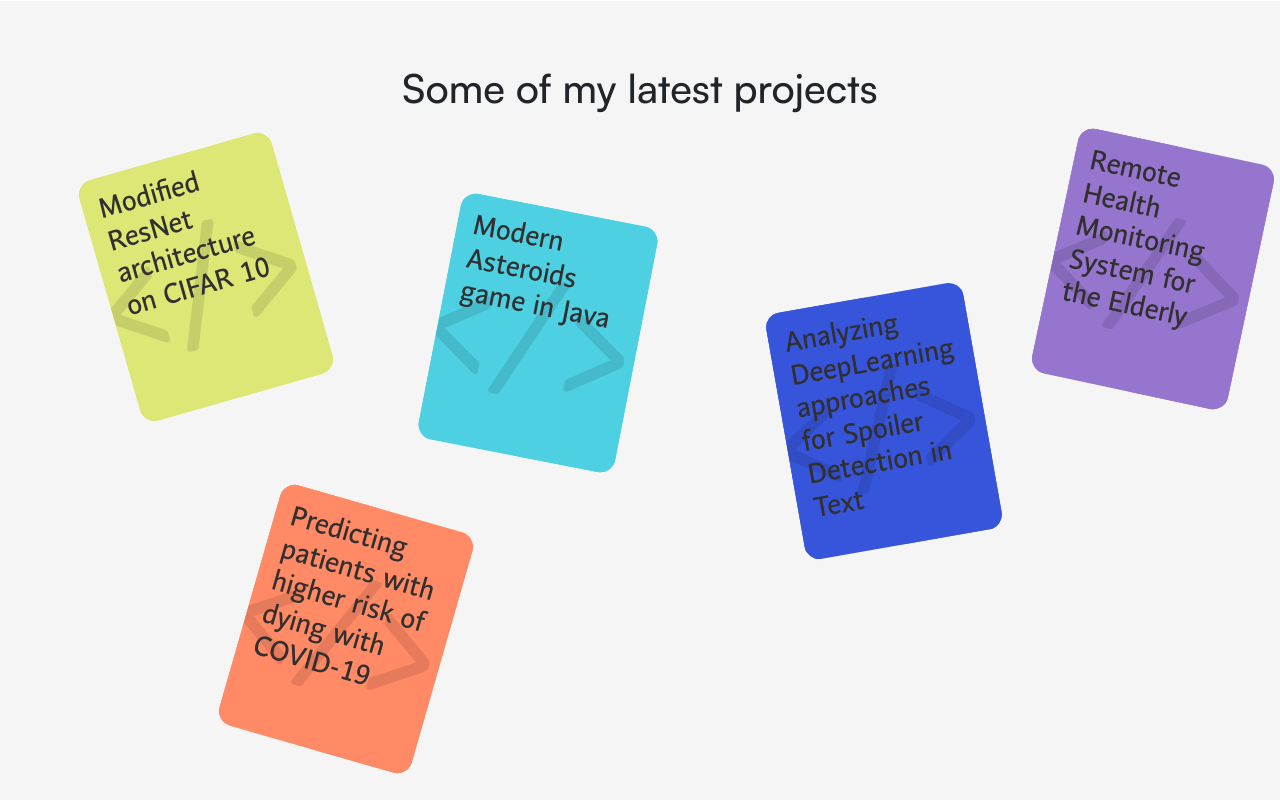
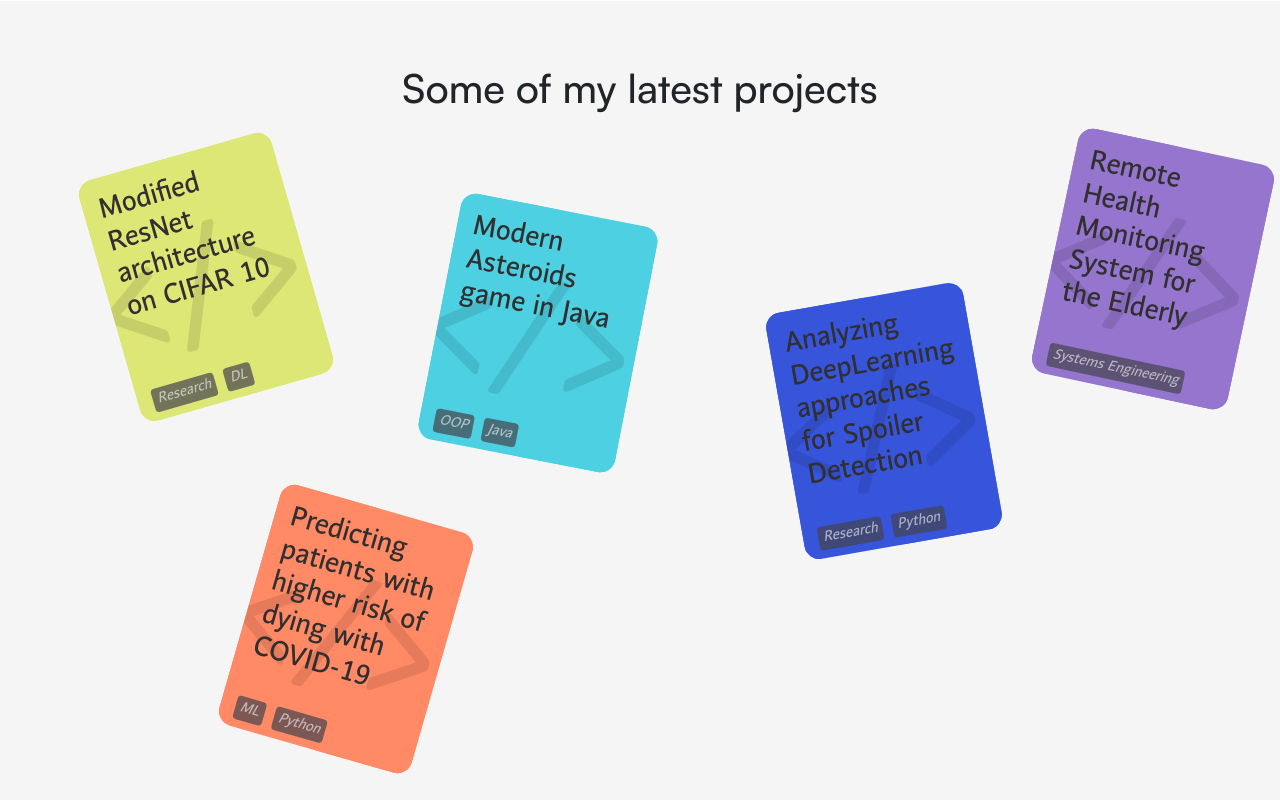
Before and after one commit to anorak-k/portfolio, a React (Create React App) app: page / in a window 1280 px wide. Shown: the part 759-1559 px from the top of the page. Built offline with nearby package versions, Linux system fonts and the light colour scheme.

Commit message:
Add. Project tags to Project and disable project card detailed view temp

```diff
--- a/src/App.css
+++ b/src/App.css
@@ -681,7 +681,7 @@ h1 {
 .asterisk-text {
   width: 100%;
   height: 40px;
-  font-size: 2vw;
+  font-size: 1.5vw;
   font-family: 'Satoshi';
   max-width: none;
   clear: none;
@@ -1142,6 +1142,28 @@ img {
 
 
 
+.project-card-tags {
+  position: absolute;
+  bottom: 10px; /* Adjust as needed */
+  left: 10px; /* Adjust as needed */
+  right: 10px; /* Adjust as needed */
+  text-align: left;
+}
+
+.project-tag {
+  display: inline-block;
+  margin: -2px 5px;
+  background: #45434db3;
+  padding: 1px 5px;
+  border-color: #45434d;
+  border-radius: 4px;
+  font-size: 0.9em;
+  font-family: 'Andulka Sans';
+  font-style: italic;
+  color: rgb(255 255 255 / 57%);
+}
+
+
 
 
 /* Positioning the project cards manually */
--- a/src/components/Banner.js
+++ b/src/components/Banner.js
@@ -94,8 +94,8 @@ export const Banner = () => {
                 <h1 className="mast-heading-2" style={calculateStyleH(26.5583)}>Engineer</h1>
               </div>
               <div className="mast-heading-div" style={calculateStyleH(30.066, 0.3)}>
-                <h1 className="mast-heading-2">from</h1>
-                <h1 className="mast-heading-2">NYU</h1>
+                <h1 className="mast-heading-2">in</h1>
+                <h1 className="mast-heading-2">NYC</h1>
                 <a href="#" className="spinned-outer w-inline-block w-lightbox" aria-label="open lightbox" onMouseEnter={() => setIsHovered(true)}
                    onMouseLeave={() => setIsHovered(false)}>
                 <h1 className="mast-heading-2">*</h1>
@@ -103,7 +103,7 @@ export const Banner = () => {
                 </a>
               </div>
               <div className="asterisk-text" style={asteriskTextStyle()}>
-                <div className="text-2">*Graduating May 2024</div>
+                <div className="text-2">*This website is still work in progress</div>
               </div>
             </div>
             <div className="mast-left">
--- a/src/components/ProjectCard.js
+++ b/src/components/ProjectCard.js
@@ -20,9 +20,14 @@ const ProjectCard = ({ project }) => {
       >
         <h3 className="project-card-title">{project.title}</h3>
         <div className="project-card-arrow">{"</>"}</div>
+        <div className="project-card-tags">
+          {project.tags.map((tag, index) => (
+            <span key={index} className="project-tag">{tag}</span>
+          ))}
+        </div>
       </div>
 
-      {isOpen && (
+      {/* {isOpen && (
         <div className="project-popup" style={{ backgroundColor: project.color }}>
           <div className="project-popup-content">
             <button className="project-popup-close" onClick={handleClose}>×</button>
@@ -30,7 +35,7 @@ const ProjectCard = ({ project }) => {
             <p className="project-popup-description">{project.description}</p>
           </div>
         </div>
-      )}
+      )} */}
     </>
   );
 };
--- a/src/components/Projects.js
+++ b/src/components/Projects.js
@@ -1,12 +1,13 @@
 import React from 'react';
 import ProjectCard from './ProjectCard'
 
+
 const projectData = [
-  { title: "Modified ResNet architecture on CIFAR 10", description: "This project aim to whatever sdjfnjksd", color: "#DCE775" },
-  { title: "Modern Asteroids game in Java", description: "This project aim to whatever sdjfnjksd", color: "#4DD0E1" },
-  { title: "Predicting patients with higher risk of dying with COVID-19", description: "This project aim to whatever sdjfnjksd", color: "#FF8A65" },
-  { title: "Remote Health Monitoring System for the Elderly", description: "This project aim to whatever sdjfnjksd", color: "#9575CD" },
-  { title: "Analyzing DeepLearning approaches for Spoiler Detection in Text", description: "This project aim to whatever sdjfnjksd", color: "#3755db" },
+  { title: "Modified ResNet architecture on CIFAR 10", description: "This project aim to whatever sdjfnjksd", color: "#DCE775",tags: ["Research", "DL"]},
+  { title: "Modern Asteroids game in Java", description: "This project aim to whatever sdjfnjksd", color: "#4DD0E1", tags: ["OOP", "Java"] },
+  { title: "Predicting patients with higher risk of dying with COVID-19", description: "This project aim to whatever sdjfnjksd", color: "#FF8A65",tags: ["ML", "Python"] },
+  { title: "Remote Health Monitoring System for the Elderly", description: "This project aim to whatever sdjfnjksd", color: "#9575CD", tags: ["Systems Engineering"]},
+  { title: "Analyzing DeepLearning approaches for Spoiler Detection", description: "This project aim to whatever sdjfnjksd", color: "#3755db", tags: ["Research", "Python"] },
 ];
 
 
```
